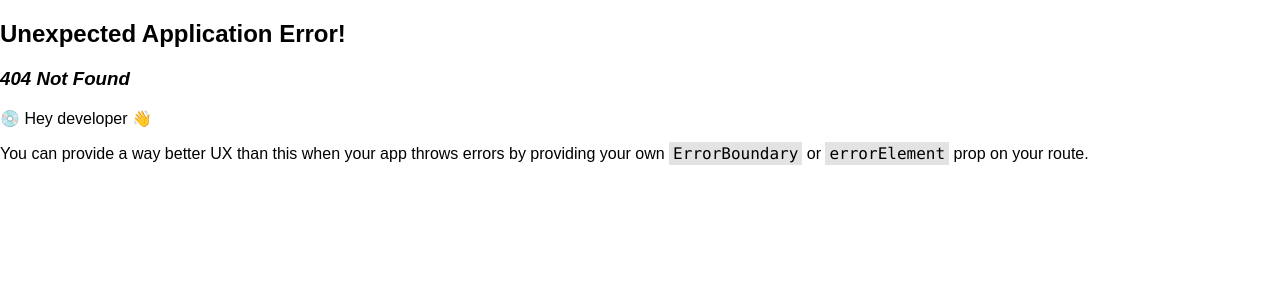
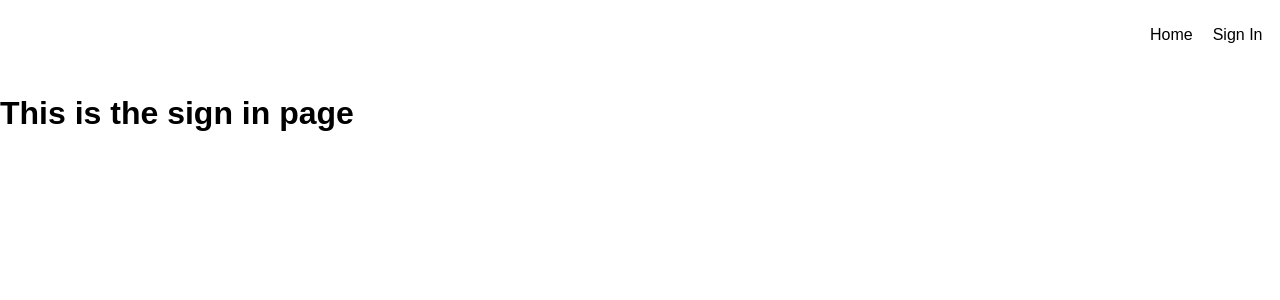
Before and after one commit to Precious-gift/Crwn-Clothing, a React (Create React App) app: page /signIn in a window 1280 px wide. Before the commit this address had no page. Shown: the top 300 px of the page. Built offline with nearby package versions, Linux system fonts and the light colour scheme; some icons are missing; a web font is replaced by a local one.

Commit message:
Sign in page added

```diff
--- a/package.json
+++ b/package.json
@@ -6,6 +6,7 @@
     "@testing-library/jest-dom": "^5.17.0",
     "@testing-library/react": "^13.4.0",
     "@testing-library/user-event": "^13.5.0",
+    "firebase": "^10.5.2",
     "localforage": "^1.10.0",
     "match-sorter": "^6.3.1",
     "react": "^18.2.0",
--- a/src/components/routes/navigation/navigation.component.jsx
+++ b/src/components/routes/navigation/navigation.component.jsx
@@ -14,6 +14,9 @@ const Navigation = () => {
         <Link to={`/`} className="nav-link">
           Home
         </Link>
+        <Link to={`/signIn`} className="nav-link">
+          Sign In
+        </Link>
       </div>
     </div>
   );
--- a/src/components/routes/navigation/navigation.styles.scss
+++ b/src/components/routes/navigation/navigation.styles.scss
@@ -18,5 +18,9 @@
             display: flex;
             align-items: center;
             justify-content: flex-end;
+
+            .nav-link {
+                padding: 0 10px;
+            }
         }
 }
--- /dev/null
+++ b/src/components/routes/sign-in/sign-in.component.jsx
@@ -0,0 +1,9 @@
+const SignIn = () => {
+  return (
+    <div>
+      <h1>This is the sign in page</h1>
+    </div>
+  );
+};
+
+export default SignIn;
--- a/src/index.js
+++ b/src/index.js
@@ -5,6 +5,7 @@ import "./index.scss";
 import App from "./App";
 import reportWebVitals from "./reportWebVitals";
 import Home from "./components/routes/home/home.component";
+import SignIn from "./components/routes/sign-in/sign-in.component";
 
 const router = createBrowserRouter([
   {
@@ -12,9 +13,12 @@ const router = createBrowserRouter([
     element: <App />,
     children: [
       {
-        // path: "home",
         index: true,
         element: <Home />,
+      },
+      {
+        path: "signIn",
+        element: <SignIn />,
       },
     ],
   },
```
Also changed, not shown: 1 other file (tests, documents, lock files or other folders).
